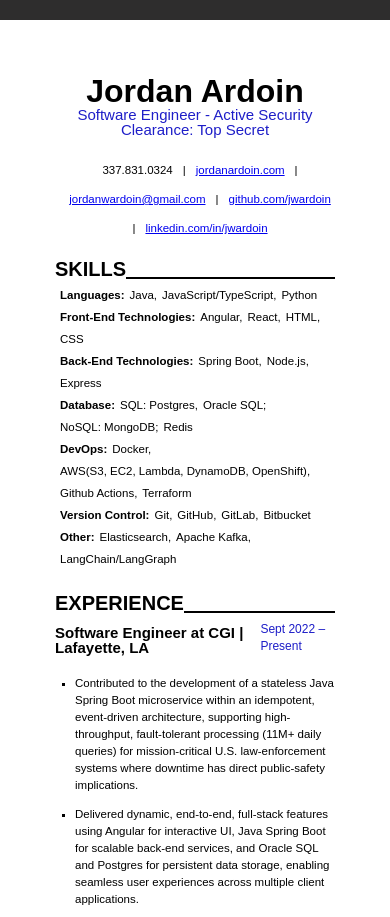
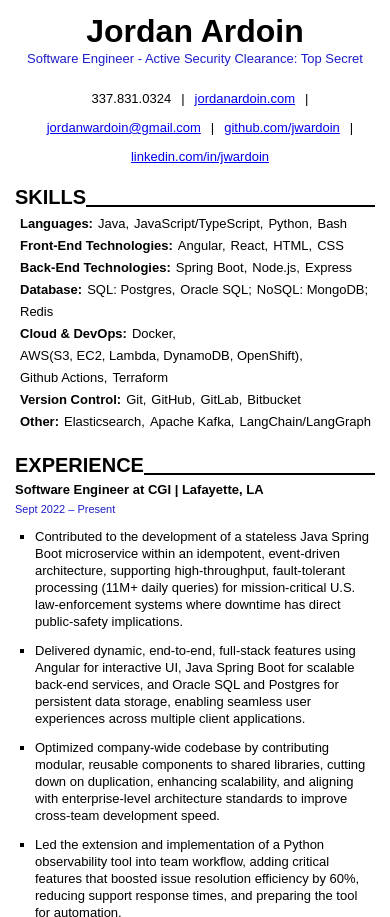
Before and after one commit to jwardoin/cloud-resume, a plain HTML site: page Frontend/index.html in a window 390 px wide. Shown: the top 917 px of the page. Drawn offline with Linux system fonts and the light colour scheme.

Commit message:
continues tweaking mobile view

```diff
--- a/Frontend/css/style.css
+++ b/Frontend/css/style.css
@@ -206,21 +206,43 @@ a.projectLink {
 */
 
 @media screen and (max-width: 649px) {
+  h1 {
+    margin-bottom: .5rem;
+  }
+
   h2 {
     font-size: 2rem;
   }
 
   h3 {
-    font-size: 1.5rem;
+    font-size: 1.3rem;
   }
 
   p {
-    font-size: 1.2rem;
+    font-size: 1.3rem;
     margin-bottom: 0;
   }
 
+  section,
+  div {
+    margin: 0;
+    padding-bottom: 0.5rem;
+  }
+  li {
+    font-size: 1.3rem;
+  }
+
+
+  .flex-resume {
+    padding: 1rem;
+    margin: 0 auto;
+  }
+
   .date {
-    font-size: 1.2rem;
+    font-size: 1.1rem;
+  }
+  .jobtitle {
+    font-size: 1.3rem;
   }
 
   .skills > ul  {
@@ -234,23 +256,23 @@ a.projectLink {
     justify-content: center;
   }
 
-  section,
-  div {
-    margin: 0;
-    padding-bottom: 0.5rem;
-  }
-  li {
-    font-size: 1.15rem;
-  }
-
   .underline-small {
     border: none;
   }
 
   .container {
     margin-bottom: .3rem;
+  }
 
+  #work-experience .container-spread {
+    align-items: start;
+    flex-direction: column;
   }
+
+  .container-spread {
+    margin-bottom: .5rem;
+  }
+
 }
 
 @media (max-width: 1000px) and (min-width: 650px) {
@@ -267,7 +289,7 @@ a.projectLink {
   h3 {
     font-size: 1.5rem;
   }
-  .date {
+  .date{
     font-size: 1.2rem;
   }
    .horizontal-list {
--- a/Frontend/index.html
+++ b/Frontend/index.html
@@ -47,7 +47,8 @@
                 <li class="innerTitle">Languages:</li>
                 <li>Java,</li>
                 <li>JavaScript/TypeScript,</li>
-                <li>Python</li>
+                <li>Python,</li>
+                <li>Bash</li>
             </ul>
             <ul>
                 <li class="innerTitle">Front-End Technologies:</li>
@@ -70,7 +71,7 @@
                 <li>Redis</li>
             </ul>
             <ul>
-                <li class="innerTitle">DevOps:</li>
+                <li class="innerTitle">Cloud & DevOps:</li>
                 <li>Docker,</li>
                 <li>AWS(S3, EC2, Lambda, DynamoDB, OpenShift),</li>
                 <li>Github Actions,</li>
```
